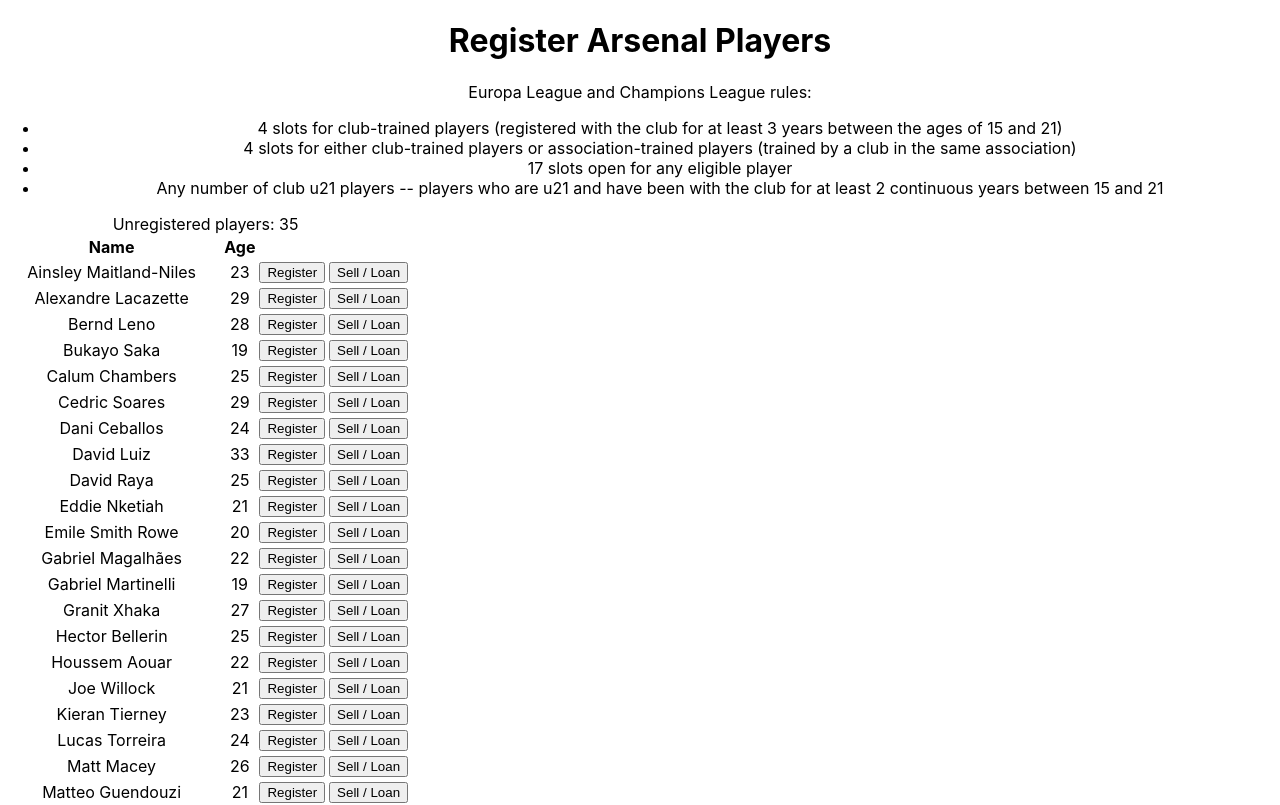
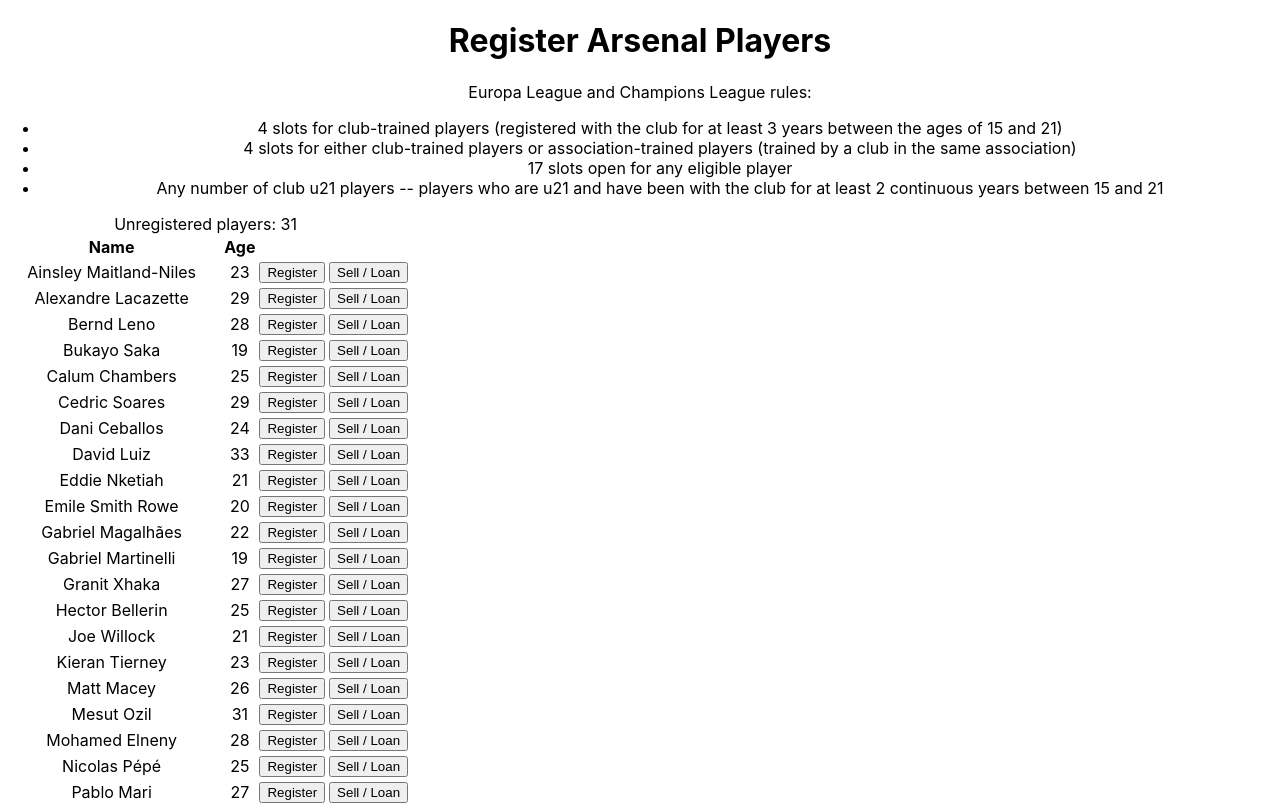
Before and after one commit to bgiddings/squad-limits, a React (Create React App) app: page / in a window 1280 px wide. Shown: the top 805 px of the page. Built offline with nearby package versions, Linux system fonts and the light colour scheme.

Commit message:
Updated with known transfers

```diff
--- a/src/components/EuropaLists.jsx
+++ b/src/components/EuropaLists.jsx
@@ -26,19 +26,15 @@
     addPlayer("Cedric Soares", 29, FOREIGN);
     addPlayer("Dani Ceballos", 24, FOREIGN);
     addPlayer("David Luiz", 33, FOREIGN);
-    addPlayer("David Raya", 25, HOMEGROWN);
     addPlayer("Eddie Nketiah", 21, HOMEGROWN | CLUB_TRAINED);
     addPlayer("Emile Smith Rowe", 20, HOMEGROWN | CLUB_TRAINED);
     addPlayer("Gabriel Magalhães", 22, FOREIGN);
     addPlayer("Gabriel Martinelli", 19, FOREIGN | RECENT_TRANSFER);
     addPlayer("Granit Xhaka", 27, FOREIGN);
     addPlayer("Hector Bellerin", 25, HOMEGROWN | CLUB_TRAINED);
-    addPlayer("Houssem Aouar", 22, FOREIGN);
     addPlayer("Joe Willock", 21, HOMEGROWN | CLUB_TRAINED);
     addPlayer("Kieran Tierney", 23, FOREIGN);
-    addPlayer("Lucas Torreira", 24, FOREIGN);
     addPlayer("Matt Macey", 26, HOMEGROWN | CLUB_TRAINED);
-    addPlayer("Matteo Guendouzi", 21, FOREIGN);
     addPlayer("Mesut Ozil", 31, FOREIGN);
     addPlayer("Mohamed Elneny", 28, FOREIGN);
     addPlayer("Nicolas Pépé", 25, FOREIGN);
```
